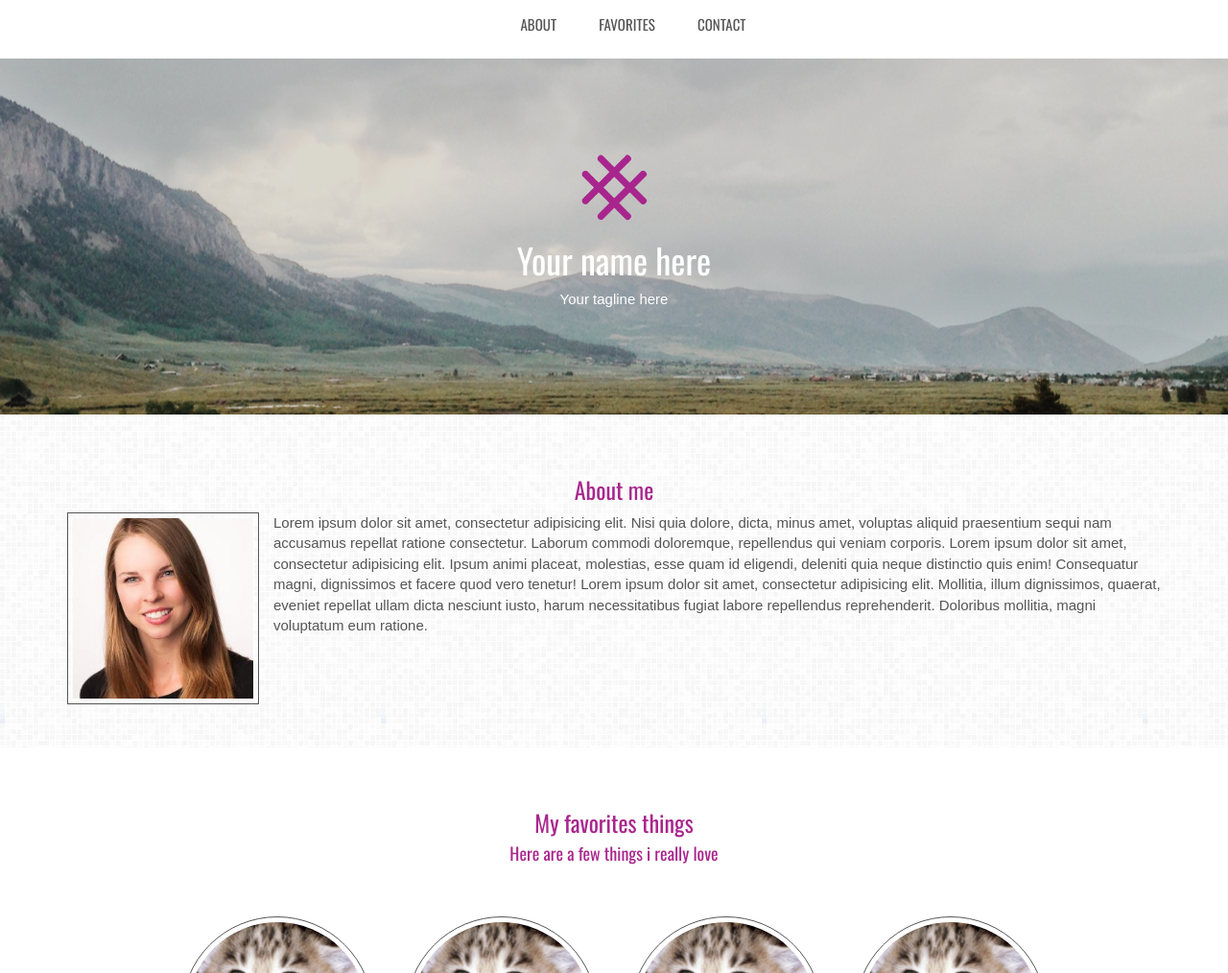
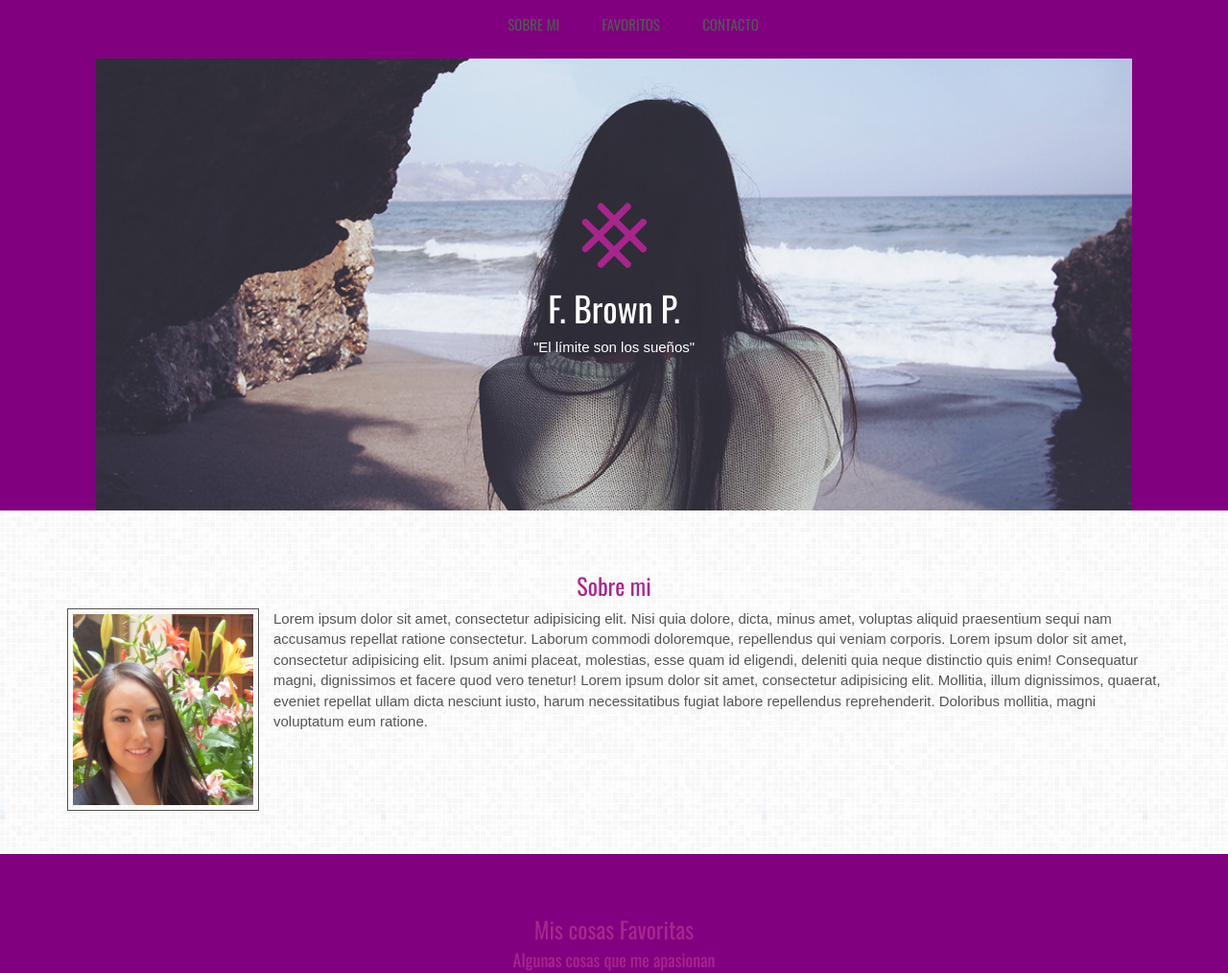
Before and after one commit to frale/Prettify, a plain HTML site: page index.html in a window 1280 px wide. Shown: the top 1014 px of the page at 96% size. Drawn offline with nearby package versions, Linux system fonts and the light colour scheme.

Commit message:
perfil personal

```diff
--- a/css/main.css
+++ b/css/main.css
@@ -2,6 +2,7 @@ body{
 	color:#555555;
 	font-family: Arial, sans-serif;
 	font-size: 15px;
+	background-color: purple;
 }
 h1, h2, h3, h4{
 	color: #a9268d;
@@ -30,10 +31,12 @@ h1, h2, h3, h4{
 }
 /*header*/
 .header-content{
-	background:url("../images/background1.jpg") center center;
+	background:url("../images/playa.jpg.jpg")center bottom;
+	background-size:cover;
 	color:#fff;
 	text-align: center;
-	padding:100px 0;
+	padding:150px 0;
+	margin:0 100px;
 }
 .header-content h1{
 	color:#fff;
--- a/index.html
+++ b/index.html
@@ -13,36 +13,36 @@
   <div class="header">
   	<div class="main-menu">
   		<ul class="list-nav">
-  			<li><a href="#about-me">About</a></li>
-  			<li><a href="#favorites">Favorites</a></li>
-  			<li><a href="#contacto">Contact</a></li>
+  			<li><a href="#about-me">Sobre mi</a></li>
+  			<li><a href="#favorites">Favoritos</a></li>
+  			<li><a href="#contacto">Contacto</a></li>
   		</ul>
   	</div>
   	<div class="header-content">
   		<img src="images/logo.png" alt="">
-  		<h1>Your name here</h1>
-  		<p>Your tagline here</p>
+  		<h1>F. Brown P.</h1>
+  		<p>"El límite son los sueños"</p>
   	</div>
   </div>
   <div id="about-me" class="about-me">
   	<div class="container">
-  		<h3>About me</h3>
+  		<h3>Sobre mi</h3>
   		<p class="biografia">
-  			<img src="images/profile.jpg" alt="">
+  			<img src="images/perf.jpg" alt="">
   			Lorem ipsum dolor sit amet, consectetur adipisicing elit. Nisi quia dolore, dicta, minus amet, voluptas aliquid praesentium sequi nam accusamus repellat ratione consectetur. Laborum commodi doloremque, repellendus qui veniam corporis. Lorem ipsum dolor sit amet, consectetur adipisicing elit. Ipsum animi placeat, molestias, esse quam id eligendi, deleniti quia neque distinctio quis enim! Consequatur magni, dignissimos et facere quod vero tenetur! Lorem ipsum dolor sit amet, consectetur adipisicing elit. Mollitia, illum dignissimos, quaerat, eveniet repellat ullam dicta nesciunt iusto, harum necessitatibus fugiat labore repellendus reprehenderit. Doloribus mollitia, magni voluptatum eum ratione.
   		</p>
   	</div>
   </div>
   <div id="favorites" class="favorites">
-  	<h3>My favorites things</h3>
-  	<h4>Here are a few things i really love</h4>
+  	<h3>Mis cosas Favoritas</h3>
+  	<h4>Algunas cosas que me apasionan</h4>
   	<img src="images/kitten.jpg" alt="">
   	<img src="images/kitten.jpg" alt="">
   	<img src="images/kitten.jpg" alt="">
   	<img src="images/kitten.jpg" alt="">
   </div>
   <div id="contacto" class="contacto">
-  	<h3>Contact me</h3>
+  	<h3>Me puedes contactar en:</h3>
   	<img src="images/twitter.png" alt="">
   	<img src="images/facebook.png" alt="">
   	<img src="images/linkedin.png" alt="">
```
Also changed, not shown: images/abc.jpg.jpg (added), images/flor.jpg.jpg (added), images/fondo.png (added), images/linmor.jpg.jpg (added), images/mari.jpg.jpg (added), images/mps.jpg.jpg (added), images/pef1.JPG (added), images/perf.JPG (added), images/perf2.JPG (added), images/playa.jpg.jpg (added), style.css (added), 3 other files.
